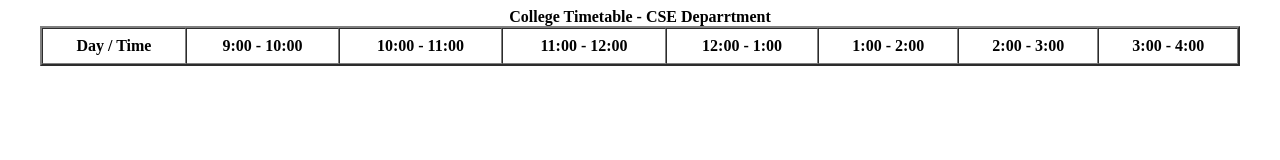
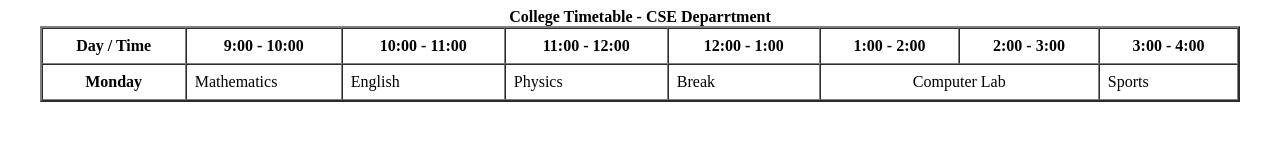
Before and after one commit to MUDITNAYAK/WDW_0407, a plain HTML site: page Experiment3.html in a window 1280 px wide. Drawn offline with Linux system fonts and the light colour scheme.

Commit message:
11th commit

```diff
--- a/Experiment3.html
+++ b/Experiment3.html
@@ -21,6 +21,15 @@
             <th>2:00 - 3:00</th>
             <th>3:00 - 4:00</th>
         </tr>
+        <tr>
+            <th>Monday</th>
+            <td rowspan="2">Mathematics</td>
+            <td>English</td>
+            <td rowspan="3">Physics</td>
+            <td>Break</td>
+            <td colspan="2" align="center">Computer Lab</td>
+            <td>Sports</td>
+        </tr>
     </table>
 </body>
 </html>
```
